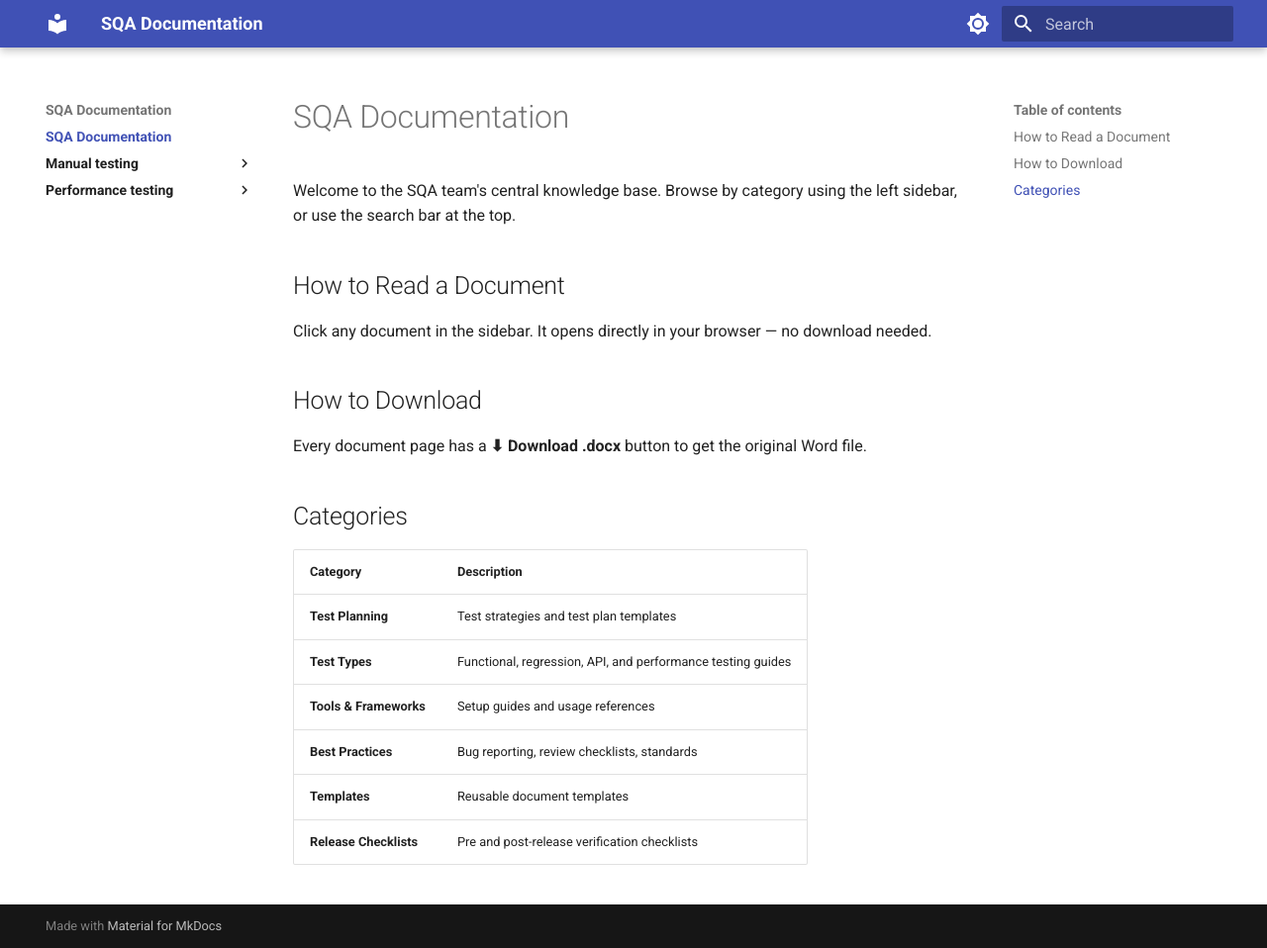
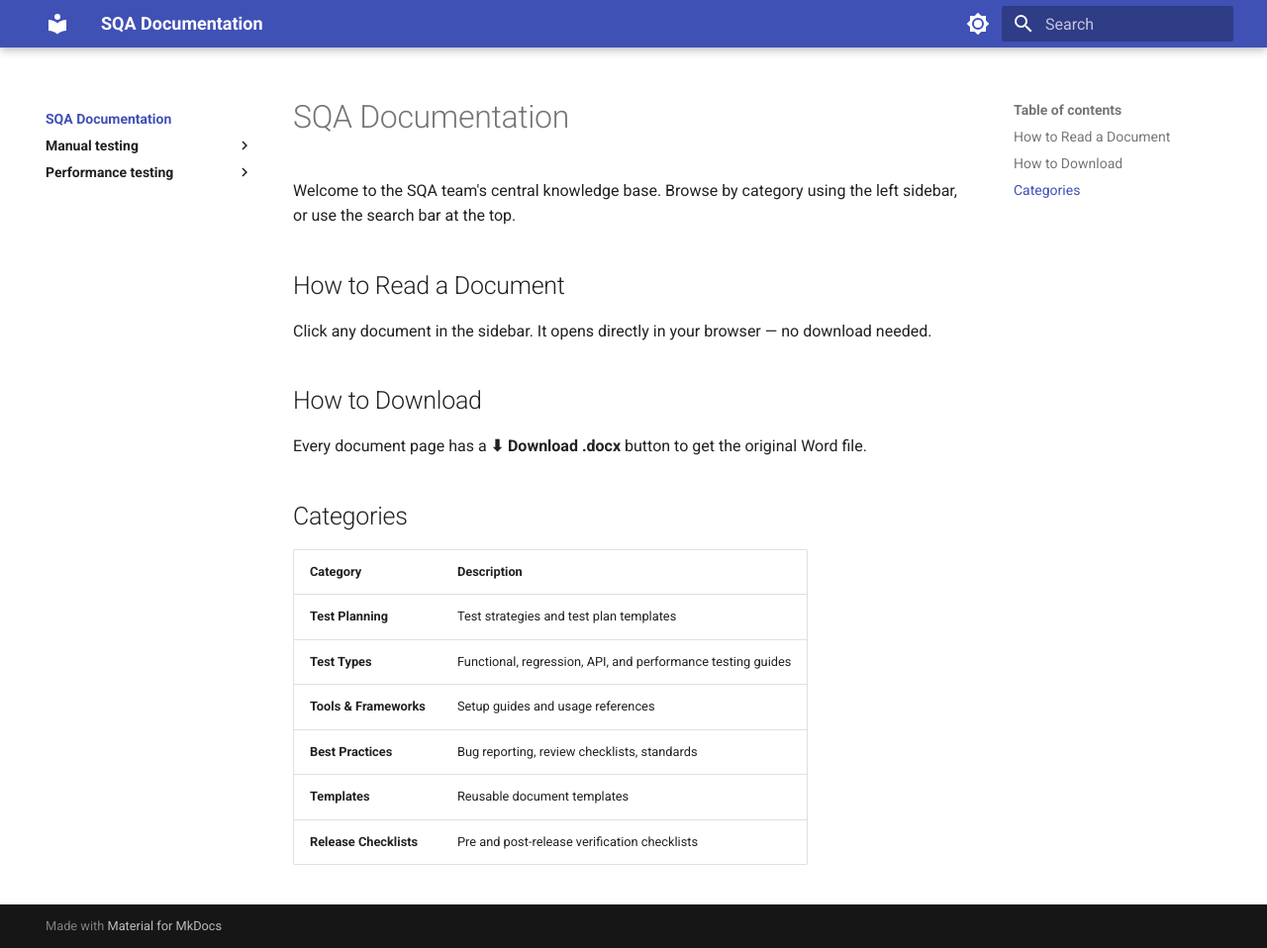
Before and after one commit to DSi-QA/sqa-docs, an MkDocs documentation site: the page built from docs/index.md, in a window 1280 px wide and 958 px high. Shown: the whole window at 99% size. Built offline with MkDocs 1.6.1 and Material for MkDocs 9.7.7, drawn with Linux system fonts in a browser that asks for light colours.

Commit message:
style: hide duplicate site name title in sidebar
Co-Authored-By: Claude Sonnet 4.6 <noreply@anthropic.com>

```diff
--- a/docs/assets/extra.css
+++ b/docs/assets/extra.css
@@ -21,3 +21,8 @@
 .md-nav--primary > .md-nav__list > .md-nav__item > .md-nav__link {
   font-weight: 700;
 }
+
+/* Hide duplicate site name title in sidebar */
+.md-nav--primary > .md-nav__title {
+  display: none;
+}
```
